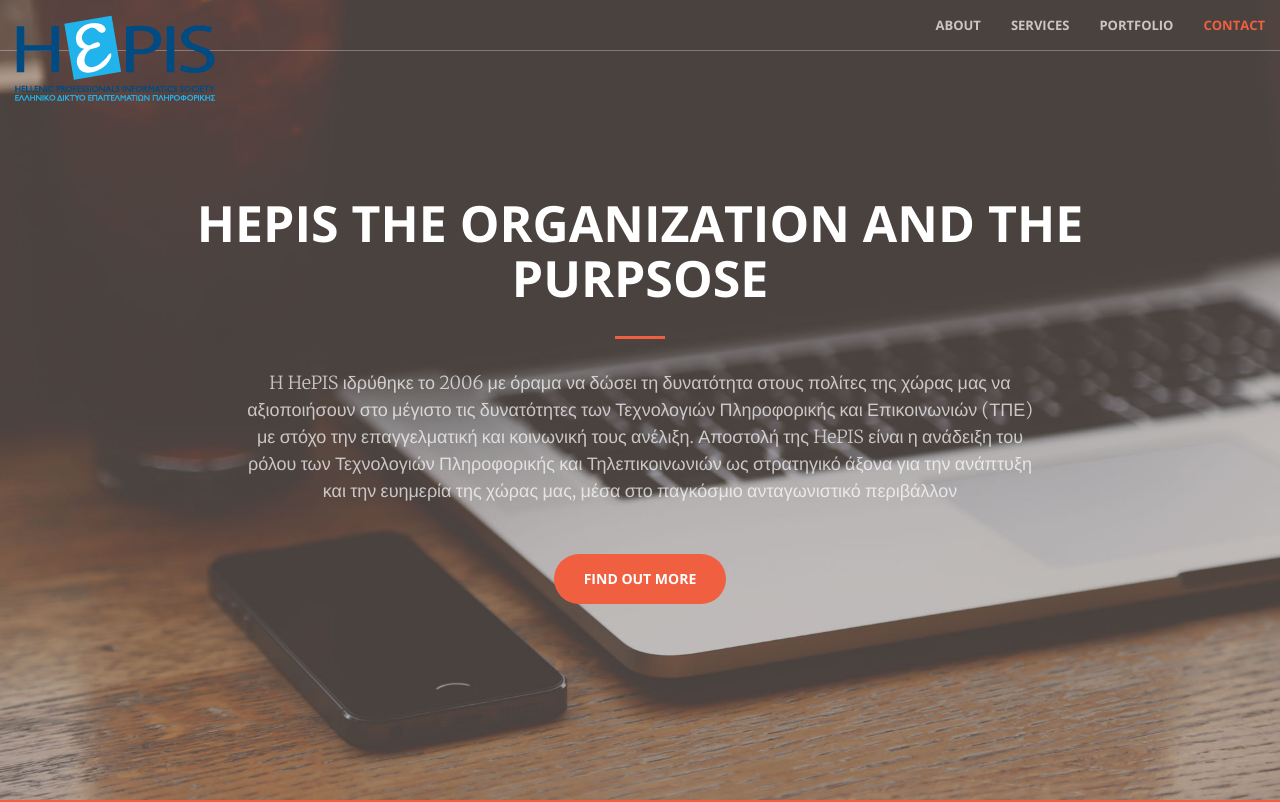
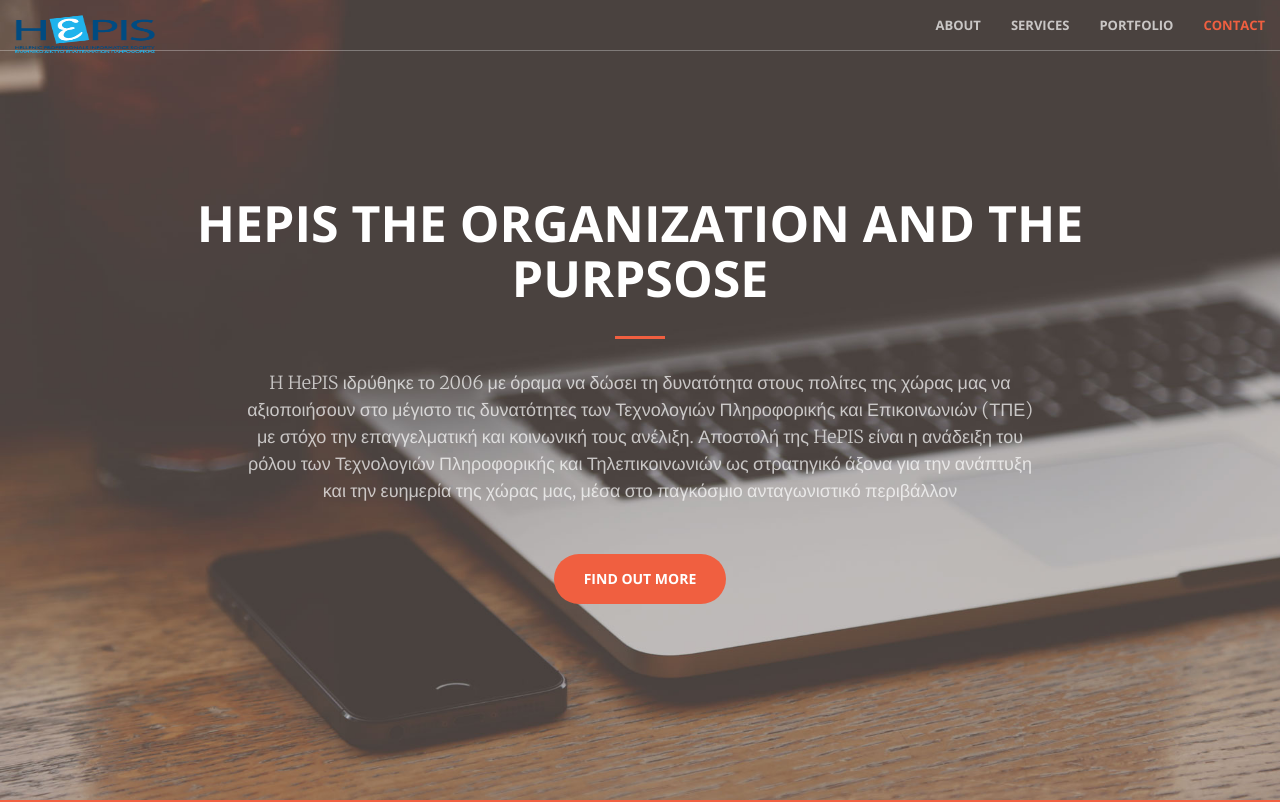
Before and after one commit to marios12/bootstrap, a website: page index.html in a window 1280 px wide. Shown: the top 802 px of the page. Drawn offline with nearby package versions, Linux system fonts and the light colour scheme.

Commit message:
logo dimessions

```diff
--- a/index.html
+++ b/index.html
@@ -43,7 +43,7 @@
                 <button type="button" class="navbar-toggle collapsed" data-toggle="collapse" data-target="#bs-example-navbar-collapse-1">
                     <span class="sr-only">Toggle navigation</span> Menu <i class="fa fa-bars"></i>
                 </button>
-                <a class="navbar-brand page-scroll" href="#page-top"> <img src="img/logohepis.png" alt="Logo HEPIS" "></a>
+                <a class="navbar-brand page-scroll" href="#page-top"> <img src="img/logohepis.png" style="width:140px;height:38px;" alt="Logo HEPIS" "></a>
             </div>
 
             <!-- Collect the nav links, forms, and other content for toggling -->
```
